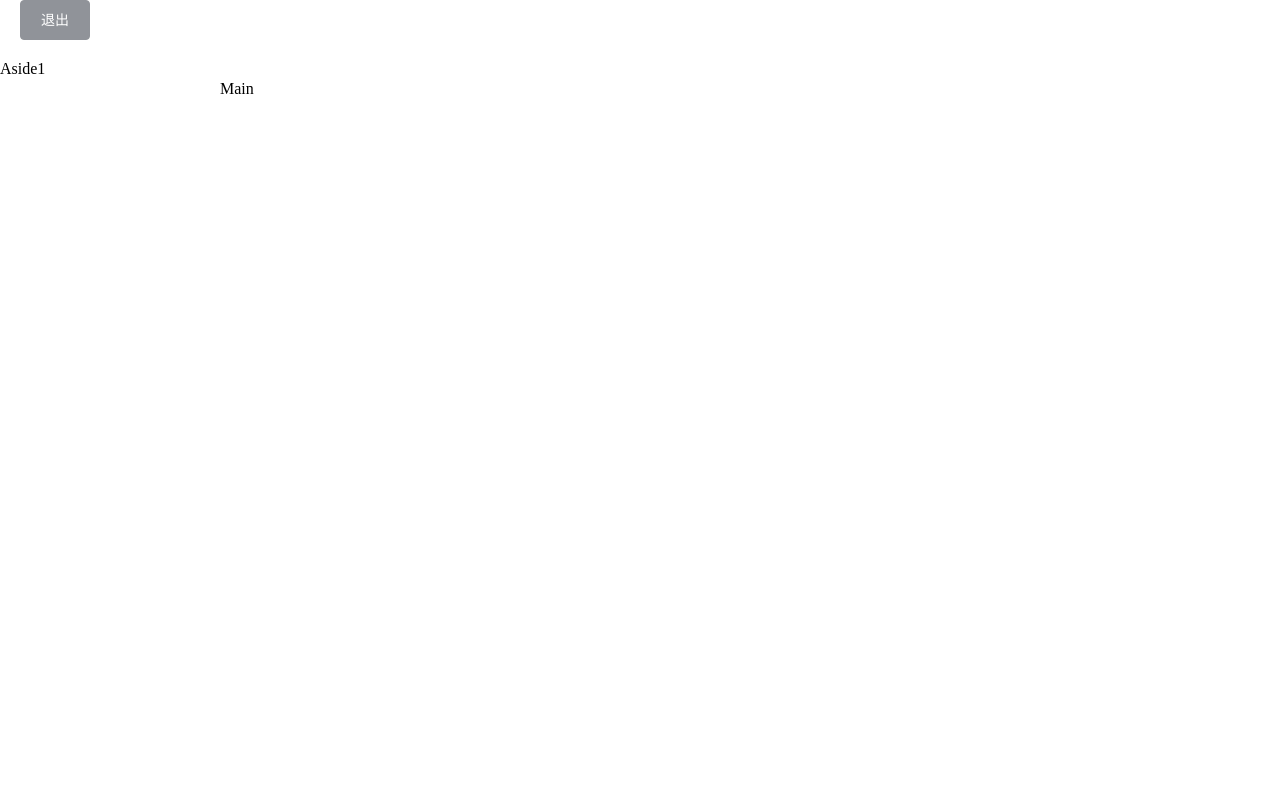
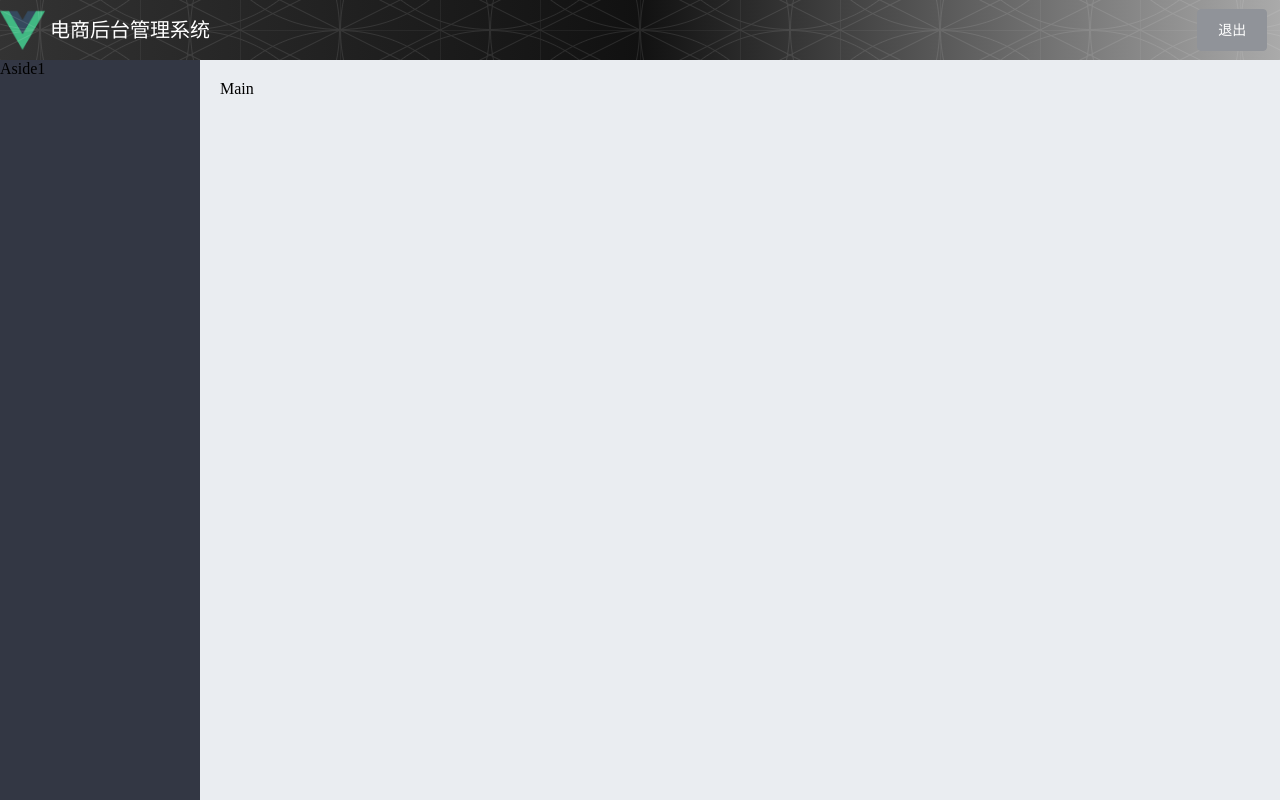
Before and after one commit to Superpantsjoin/vue-shop, a Vue app in the folder vue-shop/: page /home in a window 1280 px wide. Built offline with nearby package versions, Linux system fonts and the light colour scheme; sample sign-in values are in the browser's storage.

Commit message:
change structrual about item

```diff
--- a/vue-shop/src/components/Home.vue
+++ /dev/null
@@ -1,23 +0,0 @@
-<template>
-    <el-container>
-        <el-header>
-            <el-button type="info" @click="exit">退出</el-button>
-        </el-header>
-        <el-container>
-            <el-aside width="200px">Aside1</el-aside>
-            <el-main>Main</el-main>
-        </el-container>
-    </el-container>
-
-</template>
-
-<script>
-export default {
-    methods: {
-        exit() {
-            window.sessionStorage.clear();
-            this.$router.push('/login');
-        }
-    }
-};
-</script>
--- a/vue-shop/src/main.js
+++ b/vue-shop/src/main.js
@@ -3,6 +3,7 @@ import App from './App.vue'
 import router from './router'
 import './assets/css/global.css' // 全局样式表
 import './plugins/element.js' // element组件
+import 'element-ui/lib/theme-chalk/index.css' // element组件样式
 import './assets/fonts/iconfont.css' // 阿里字体图标
 import axios from 'axios'
 
--- a/vue-shop/src/router/index.js
+++ b/vue-shop/src/router/index.js
@@ -11,11 +11,11 @@ const routes = [
   },
   {
     path: '/login',
-    component: () => import('../components/Login.vue')
+    component: () => import('../views/Login.vue')
   },
   {
     path: '/home',
-    component: () => import('../components/Home.vue')
+    component: () => import('../views/Home.vue')
   }
   // {
   //   path: '/',
--- a/vue-shop/src/views/About.vue
+++ /dev/null
@@ -1,5 +0,0 @@
-<template>
-  <div class="about">
-    <h1>This is an about page</h1>
-  </div>
-</template>
--- a/vue-shop/src/views/Home.vue
+++ b/vue-shop/src/views/Home.vue
@@ -1,18 +1,79 @@
 <template>
-  <div class="home">
-    <img alt="Vue logo" src="../assets/logo.png">
-    <HelloWorld msg="Welcome to Your Vue.js App"/>
-  </div>
+    <el-container class="home_container">
+        <el-header>
+            <div>
+                <img src="../assets/logo.png" alt="logo" class="logo">
+                <span class="title">电商后台管理系统</span>
+            </div>
+            <el-button type="info" @click="exit">退出</el-button>
+        </el-header>
+        <el-container>
+            <el-aside width="200px">Aside1</el-aside>
+            <el-main>Main</el-main>
+        </el-container>
+    </el-container>
+
 </template>
 
 <script>
-// @ is an alias to /src
-import HelloWorld from '@/components/HelloWorld.vue'
+export default {
+    methods: {
+        exit() {
+            window.sessionStorage.clear();
+            this.$router.push('/login');
+        }
+    }
+};
+</script>
 
-export default {
-  name: 'home',
-  components: {
-    HelloWorld
-  }
-}
-</script>
+<style scoped>
+    .home_container{
+        height: 100%;
+    }
+    .el-header{
+        min-width: 320px;
+        background: linear-gradient(to right, #333, #111, #aaa);
+        position: relative;
+        padding-left: 0;
+    }
+    .el-header::after{
+        content:'';
+        position: absolute;
+        top: 0;
+        bottom: 0;
+        left: 0;
+        right: 0;
+        background: url('../assets/bg.png') repeat center center;
+    }
+    .logo{
+        width: 45px;
+        height: 45px;
+        position: absolute;
+        top: 0;
+        bottom: 0;
+        margin: auto;
+    }
+    .title{
+        color: #fff;
+        font-size: 20px;
+        display: block;
+        height: 60px;
+        line-height: 60px;
+        margin-left: 50px;
+    }
+    .el-button{
+        height: 70%;
+        position: absolute;
+        z-index: 1;
+        top: 0;
+        bottom: 0;
+        right: 1%;
+        margin: auto;
+    }
+    .el-aside{
+        background-color: #333744;
+    }
+    .el-main{
+        background-color: #eaedf1;
+    }
+</style>
```
Also changed, not shown: vue-shop/src/assets/bg.png (added), vue-shop/src/views/Login.vue (renamed from vue-shop/src/components/Login.vue).
